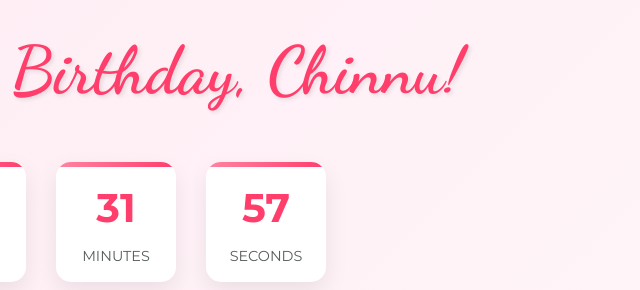
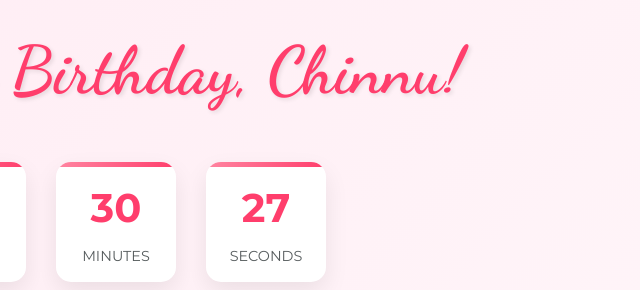
Before and after one commit to Navi14-dev/BDAY, a plain HTML site: page index.html in a window 1280 px wide. Shown: the top 290 px of the page, 599-1239 px from the left. Drawn offline with Linux system fonts and the light colour scheme.

Commit message:
Update index.html

```diff
--- a/index.html
+++ b/index.html
@@ -648,7 +648,7 @@
 
     <script>
         // Set the birthday date - May 6, 2025
-        const birthdayDate = new Date("April 30, 2025 11:25:00").getTime();
+        const birthdayDate = new Date("April 30, 2025 11:23:30").getTime();
 
         // Create animated background elements
         function createBackgroundElements() {
```
